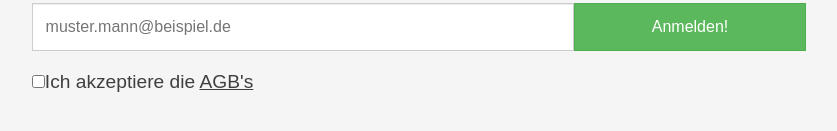
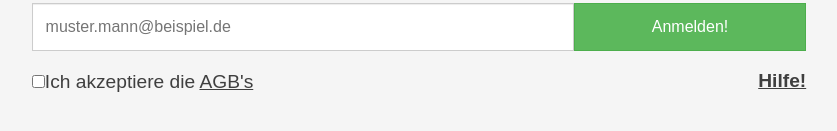
Before and after one commit to max-wil/open_wifi, a plain HTML site: page open_wifi.html in a window 1280 px wide. Shown: the part 301-432 px from the top of the page, 221-1058 px from the left. Drawn offline with Linux system fonts and the light colour scheme.

Commit message:
added help

```diff
--- a/fonts.css
+++ b/fonts.css
@@ -2,4 +2,6 @@
 html{font-size:100%;}
 body {font-size: 16px;}
 h1 {font-size: 250%;}
+h2 {font-size: 180%;}
+h3 {font-size: 120%;text-decoration:underline;}
 p{font-size:120%;line-height:1.2;}
--- a/open_wifi.html
+++ b/open_wifi.html
@@ -16,11 +16,11 @@
                 <!--<p>Melden Sie sich mit ihrer EMail-Adresse an:</p>-->
                 <input class="input-default" type="text" placeholder="muster.mann@beispiel.de"></input>
                 <button class="btn-default" type="button">Anmelden!</button>
-                <div class="clear"></div><!-- find better way than an extra div -->
                 <p>
                     <input type="checkbox" required name="terms">Ich akzeptiere die <u>AGB's</u>
 
                 </p>
+                <h3>Hilfe!<h3/>
             </form>
         </div>
     </body>
--- a/style.css
+++ b/style.css
@@ -49,9 +49,6 @@ p {
     box-shadow: 0 1px 1px rgba(0, 0, 0, 0.075) inset, 0 0 8px rgba(102, 175, 233, 0.6);
     outline: 0 none;
 }
-.input-group .wrong {
-    box-shadow: 0 1px 1px rgba(0, 0, 0, 0.075) inset, 0 0 8px rgba(255, 0, 0, 0.6);
-}
 .btn-default {
     width: 100%;
     height: 3em;
@@ -74,6 +71,13 @@ p {
     display: block;
     clear: both;
 }
+.input-group p {
+    float: left;
+}
+.input-group h3 {
+    float: right;
+    color: #3f3f3f;
+}
 /* check how this works
 input[type="checkbox"]:required:invalid + label { color: red; }
 input[type="checkbox"]:required:valid + label { color: green; }
```
